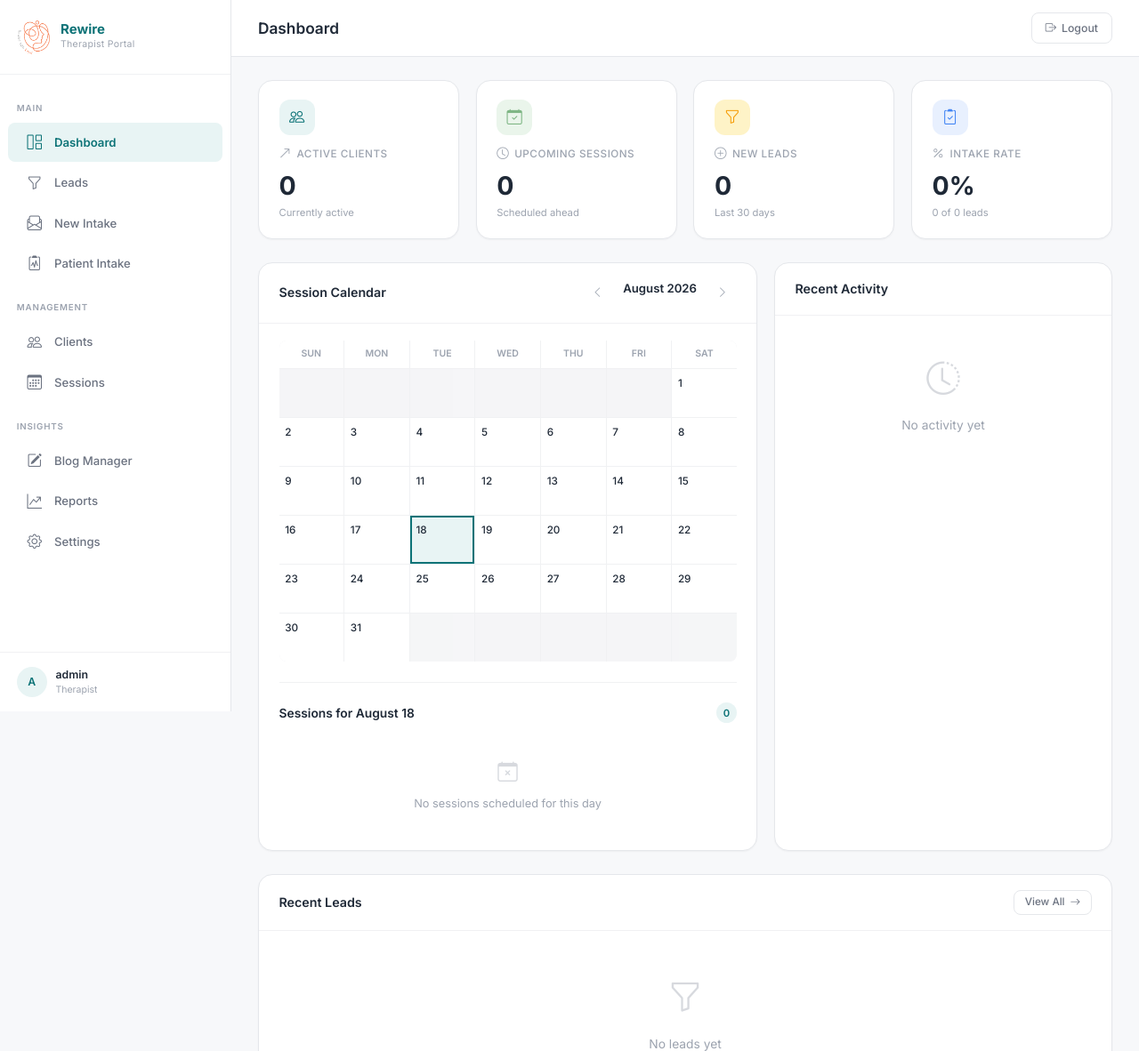
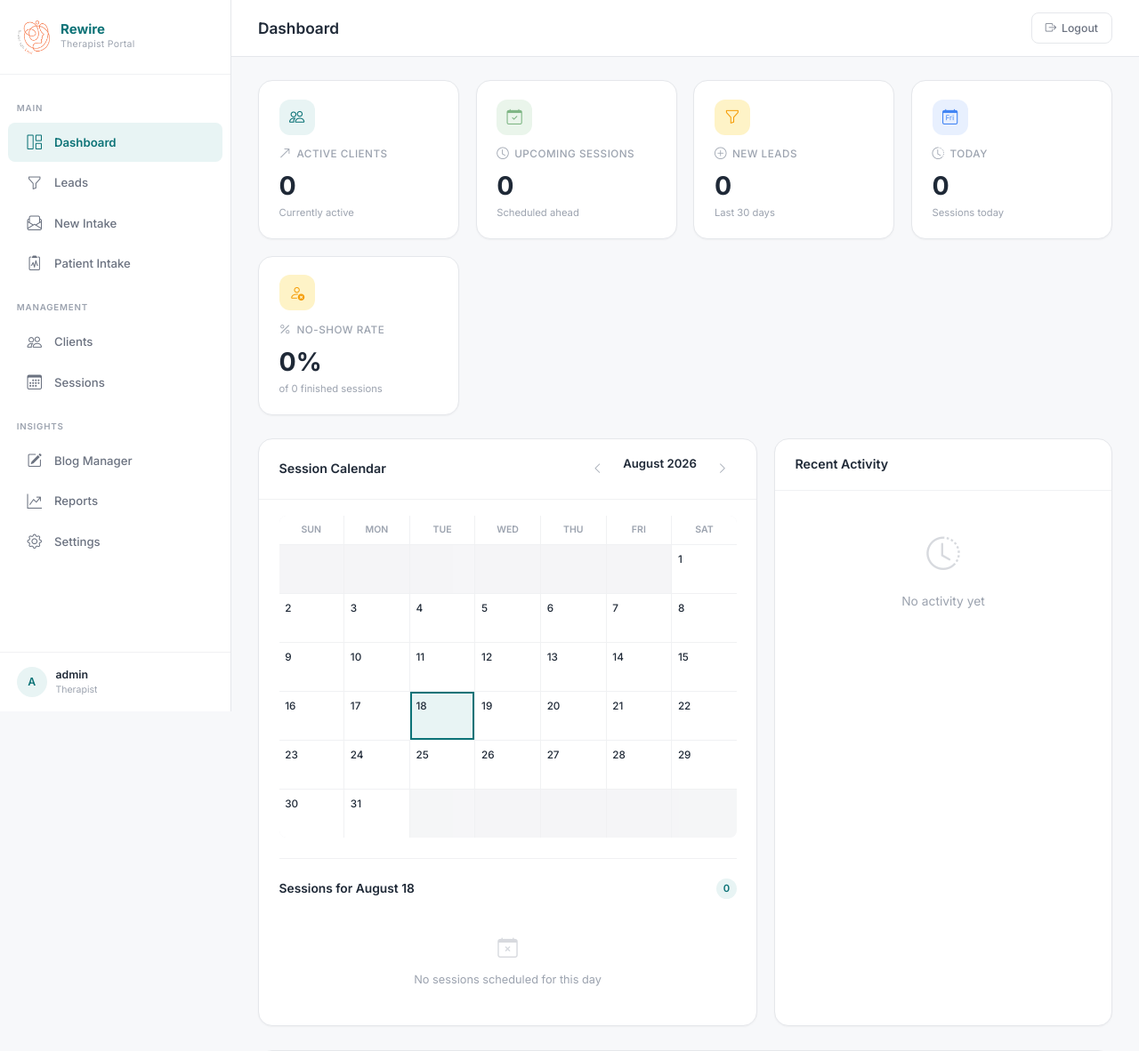
Before and after one commit to hp4274/kaja, a PHP site: page /Kaja/admin/index.php in a window 1280 px wide. Shown: the top 1182 px of the page at 89% size. Run offline with PHP 8.4, Linux system fonts and the light colour scheme; a user stored in the database is signed in; data comes from the database, SQL or seed files in the repository; data that the repository does not hold is empty; some libraries are stand-ins or nearby versions.

Commit message:
feat: surface today's sessions, no-show rate and the no-show flag
No-show rate is measured against sessions that actually reached an outcome.
Counting pending and confirmed ones in the denominator would make the rate
fall simply because more sessions were booked, which is the opposite of what
the number is for.

The client profile flags two or more no-shows in a row. It is a visibility
nudge and nothing else: what to do about a run of missed sessions is a
clinical judgement, not something a CRM should decide.

Co-Authored-By: Claude Opus 5 (1M context) <noreply@anthropic.com>

```diff
--- a/admin/pages/dashboard.php
+++ b/admin/pages/dashboard.php
@@ -6,6 +6,7 @@ require_once __DIR__ . '/../../includes/intake-repo.php';
 require_once __DIR__ . '/../../includes/intake-status.php';
 require_once __DIR__ . '/../../includes/mail-queue.php';
 require_once __DIR__ . '/../../includes/intake-data.php';
+require_once __DIR__ . '/../../includes/session-repo.php';
 
 $db = getDbConnection();
 
@@ -23,6 +24,18 @@ $pendingLeads    = dashboardPendingLeads($db);
 $stalledIntakes  = staleIntakeLinks($db, getSettingInt('admin_reminder_hours', 48));
 $queuedMail      = queuedMailCount();
 $awaitingReview  = clientsAwaitingReview($db);
+
+$todaysSessions = sessionsBetween($db, date('Y-m-d 00:00:00'), date('Y-m-d 23:59:59'));
+
+// No-show rate is its own figure, not folded into cancellations. Measured
+// against sessions that actually reached an outcome: counting pending and
+// confirmed ones in the denominator would make the rate fall simply because
+// more sessions were booked.
+$outcomes = $db->query("SELECT `status`, COUNT(*) AS n FROM `sessions`
+                        WHERE `status` IN ('completed','no-show') GROUP BY `status`")
+               ->fetchAll(PDO::FETCH_KEY_PAIR);
+$finished   = array_sum($outcomes);
+$noShowRate = $finished > 0 ? round((($outcomes['no-show'] ?? 0) / $finished) * 100) : 0;
 $totalLeads      = $db->query("SELECT COUNT(*) FROM `leads`")->fetchColumn();
 $totalIntakes    = $db->query("SELECT COUNT(*) FROM `patient-intake`")->fetchColumn();
 $intakeRate      = $totalLeads > 0 ? round(($totalIntakes / $totalLeads) * 100) : 0;
@@ -87,10 +100,16 @@ if ($nextMonth > 12) { $nextMonth = 1; $nextYear++; }
     <div class="kpi-sub">Last 30 days</div>
   </div>
   <div class="kpi-card">
-    <div class="kpi-icon-wrap blue"><i class="bi bi-clipboard2-check"></i></div>
-    <div class="kpi-label"><i class="bi bi-percent"></i> Intake Rate</div>
-    <div class="kpi-value"><?php echo $intakeRate; ?>%</div>
-    <div class="kpi-sub"><?php echo $totalIntakes; ?> of <?php echo $totalLeads; ?> leads</div>
+    <div class="kpi-icon-wrap blue"><i class="bi bi-calendar-day"></i></div>
+    <div class="kpi-label"><i class="bi bi-clock-history"></i> Today</div>
+    <div class="kpi-value"><?php echo count($todaysSessions); ?></div>
+    <div class="kpi-sub">Session<?php echo count($todaysSessions) === 1 ? '' : 's'; ?> today</div>
+  </div>
+  <div class="kpi-card">
+    <div class="kpi-icon-wrap amber"><i class="bi bi-person-x"></i></div>
+    <div class="kpi-label"><i class="bi bi-percent"></i> No-show rate</div>
+    <div class="kpi-value"><?php echo $noShowRate; ?>%</div>
+    <div class="kpi-sub">of <?php echo $finished; ?> finished session<?php echo $finished === 1 ? '' : 's'; ?></div>
   </div>
 </div>
 
@@ -201,6 +220,8 @@ if ($nextMonth > 12) { $nextMonth = 1; $nextYear++; }
               'intake_submitted' => ['bi-clipboard-check', 'green'],
               'intake_reviewed' => ['bi-clipboard-check', 'green'],
               'clients_merged' => ['bi-arrow-left-right', 'teal'],
+              'session_rescheduled' => ['bi-calendar-event', 'amber'],
+              'session_status_changed' => ['bi-calendar-check', 'teal'],
               'client_archived' => ['bi-archive', 'amber'],
               'document_uploaded' => ['bi-file-earmark-arrow-up', 'blue'],
               'document_downloaded' => ['bi-file-earmark-arrow-down', 'blue'],
```
Also changed, not shown: admin/pages/client-profile.php (+12 -0 lines).
